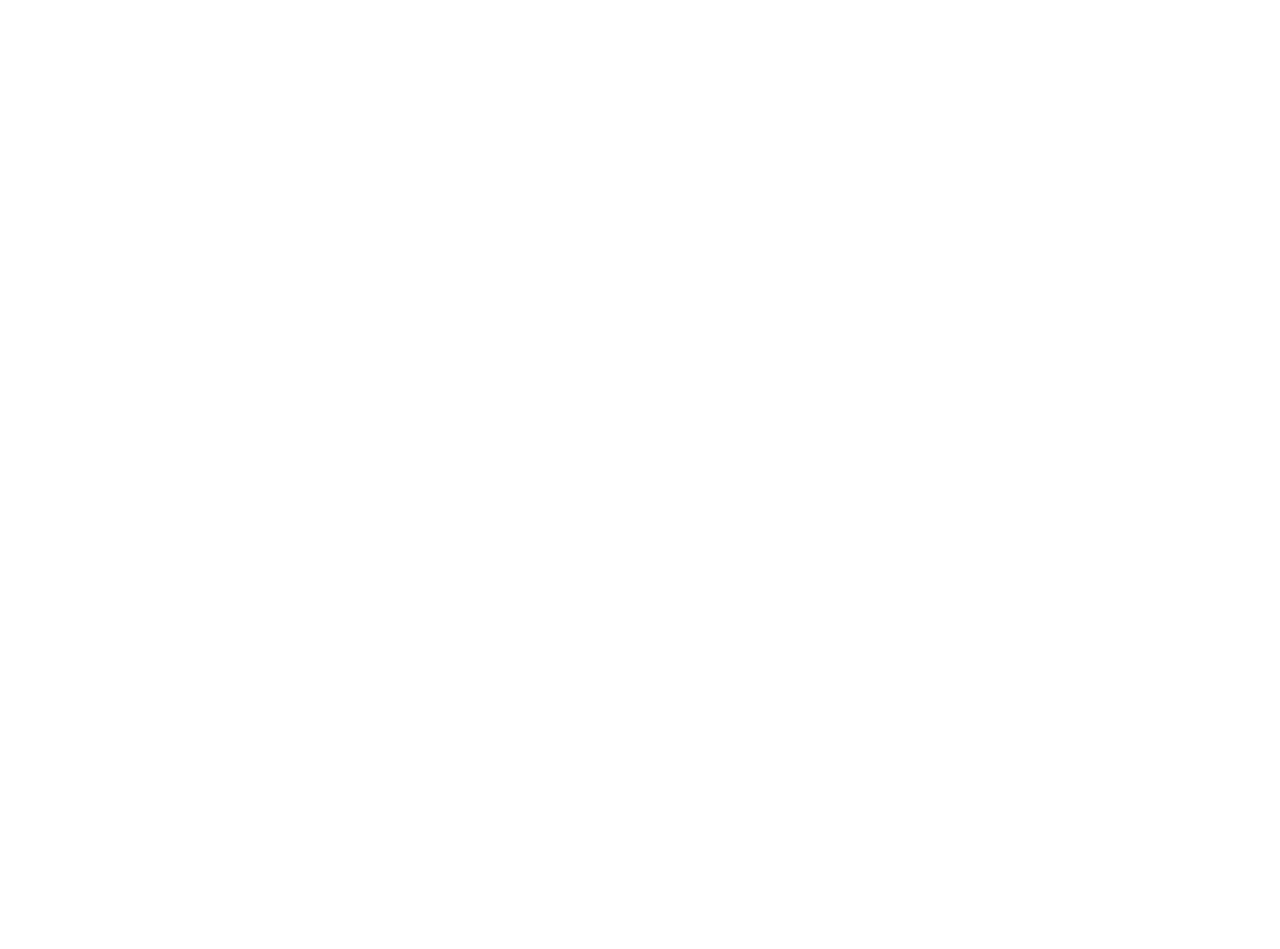
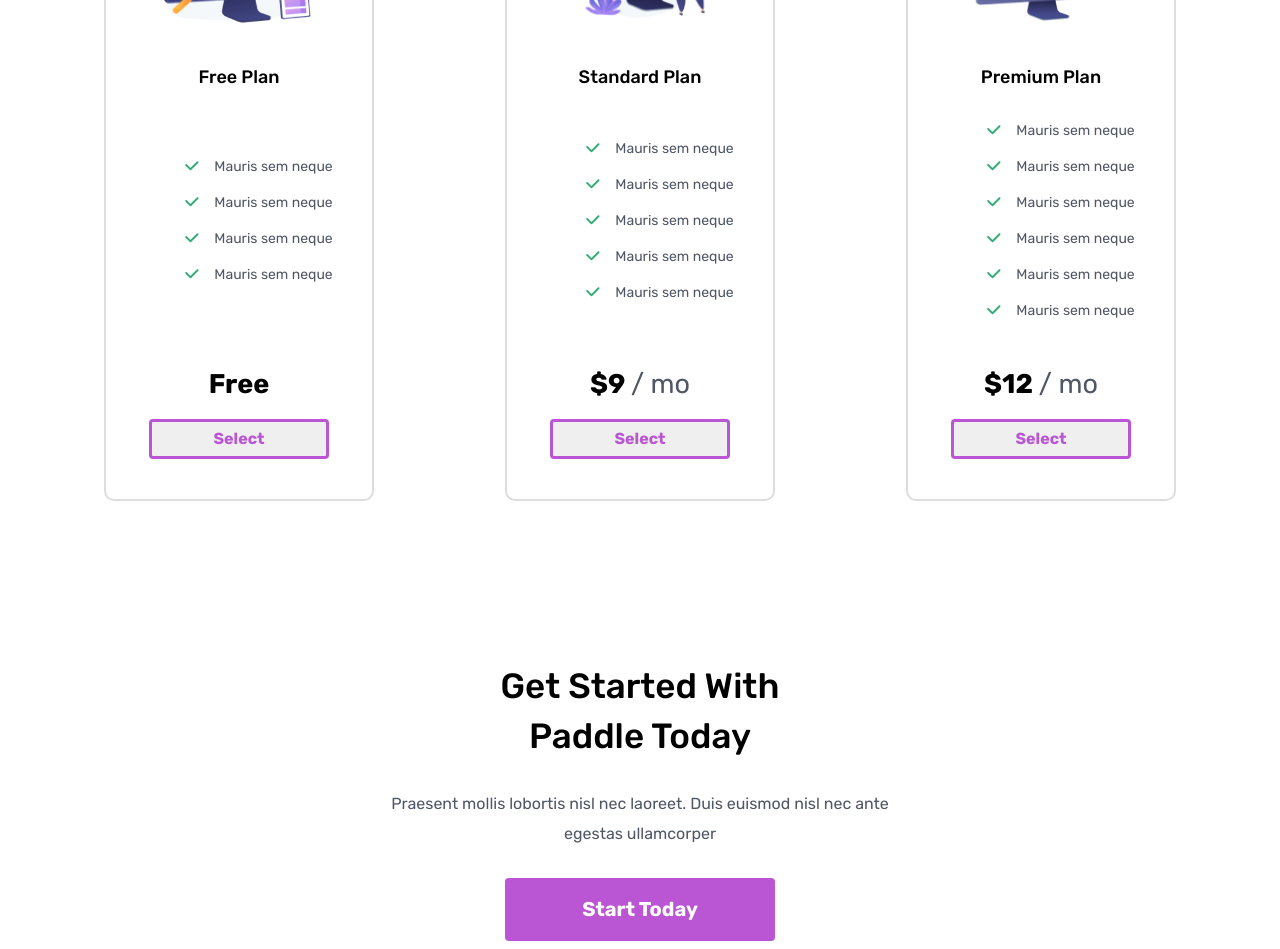
Before and after one commit to theajstars/paddle-frontend-assessment, a React (Create React App) app: page / in a window 1280 px wide. Shown: the part 1840-2789 px from the top of the page. Before the commit the page ends 1649 px from the top, so only its background shows below. Built offline with nearby package versions, Linux system fonts and the light colour scheme; a web font is replaced by a local one.

Commit message:
Get started with Paddle

```diff
--- a/src/Components/Home.js
+++ b/src/Components/Home.js
@@ -4,6 +4,9 @@
 
 import JumboImage from "../assets/img/top-jumbo-bg.jpg";
 import FeatureSectionImage from "../assets/img/feature-section-background.jpg";
+import PlanImage1 from "../assets/img/pricing_images/pricing1.jpg";
+import PlanImage2 from "../assets/img/pricing_images/pricing2.jpg";
+import PlanImage3 from "../assets/img/pricing_images/pricing3.jpg";
 
 export default function Home() {
   return (
@@ -88,7 +91,95 @@
             cheerfully
           </p>
 
-          <div className="plans flex-row"></div>
+          <div className="plans flex-row">
+            <div className="plan flex-column">
+              <div className="flex-column" style={{ alignItems: "center" }}>
+                <img src={PlanImage1} alt="" className="plan-image" />
+                <br />
+                <span className="plan-head">Free Plan</span>
+              </div>
+              <ul className="plan-items">
+                <li className="plan-item text-dark">Mauris sem neque</li>
+                <li className="plan-item text-dark">Mauris sem neque</li>
+                <li className="plan-item text-dark">Mauris sem neque</li>
+                <li className="plan-item text-dark">Mauris sem neque</li>
+              </ul>
+
+              <div className="flex-column" style={{ alignItems: "center" }}>
+                <span className="jumbo-detail-value">Free</span>
+                <br />
+                <button className="rubik plan-button flex-row">Select</button>
+              </div>
+            </div>
+
+            <div className="plan flex-column">
+              <div className="flex-column" style={{ alignItems: "center" }}>
+                <img src={PlanImage2} alt="" className="plan-image" />
+                <br />
+                <span className="plan-head">Standard Plan</span>
+              </div>
+              <ul className="plan-items">
+                <li className="plan-item text-dark">Mauris sem neque</li>
+                <li className="plan-item text-dark">Mauris sem neque</li>
+                <li className="plan-item text-dark">Mauris sem neque</li>
+                <li className="plan-item text-dark">Mauris sem neque</li>
+                <li className="plan-item text-dark">Mauris sem neque</li>
+              </ul>
+
+              <div className="flex-column" style={{ alignItems: "center" }}>
+                <span className="jumbo-detail-value">
+                  $9{" "}
+                  <span style={{ fontWeight: 400 }} className="text-dark">
+                    {" "}
+                    / mo
+                  </span>
+                </span>
+                <br />
+                <button className="rubik plan-button flex-row">Select</button>
+              </div>
+            </div>
+
+            <div className="plan flex-column">
+              <div className="flex-column" style={{ alignItems: "center" }}>
+                <img src={PlanImage3} alt="" className="plan-image" />
+                <br />
+                <span className="plan-head">Premium Plan</span>
+              </div>
+              <ul className="plan-items">
+                <li className="plan-item text-dark">Mauris sem neque</li>
+                <li className="plan-item text-dark">Mauris sem neque</li>
+                <li className="plan-item text-dark">Mauris sem neque</li>
+                <li className="plan-item text-dark">Mauris sem neque</li>
+                <li className="plan-item text-dark">Mauris sem neque</li>
+                <li className="plan-item text-dark">Mauris sem neque</li>
+              </ul>
+
+              <div className="flex-column" style={{ alignItems: "center" }}>
+                <span className="jumbo-detail-value">
+                  $12{" "}
+                  <span style={{ fontWeight: 400 }} className="text-dark">
+                    {" "}
+                    / mo
+                  </span>
+                </span>
+                <br />
+                <button className="rubik plan-button flex-row">Select</button>
+              </div>
+            </div>
+          </div>
+        </div>
+
+        <div className="start-paddle-section flex-column">
+          <span className="body-head start-paddle-head">
+            Get Started With
+            <br />
+            Paddle Today
+          </span>
+          <p className="text-dark choose-plan-text">
+            Praesent mollis lobortis nisl nec laoreet. Duis euismod nisl nec
+            ante <br /> egestas ullamcorper
+          </p>
+          <button className="start-today rubik">Start Today</button>
         </div>
       </Container>
     </>
--- a/src/assets/css/All.css
+++ b/src/assets/css/All.css
@@ -2,6 +2,7 @@
 @import url("./jumbo.css");
 @import url("./features.css");
 @import url("./choose_plans.css");
+@import url("./start_paddle.css");
 * {
   transition: 0.12s;
 }
--- a/src/assets/css/Nav.css
+++ b/src/assets/css/Nav.css
@@ -46,6 +46,7 @@
 }
 .nav-action {
   padding: 7px 30px;
+  text-decoration: none;
   font-weight: 500;
 }
 .sign-in {
@@ -94,3 +95,18 @@
     margin: 30px 0px;
   }
 }
+@media screen and (max-width: 450px) {
+  a.peddle-logo {
+    font-size: 25px;
+    margin-left: -10px;
+  }
+  div.nav-actions {
+    margin-right: -20px;
+  }
+  a.nav-action {
+    padding: 5px 0px;
+    width: 100px;
+    text-align: center;
+    margin: 0px;
+  }
+}
--- a/src/assets/css/choose_plans.css
+++ b/src/assets/css/choose_plans.css
@@ -11,4 +11,81 @@
 .plans {
   justify-content: space-between;
   width: 100%;
+  padding: 0px 40px;
+  box-sizing: border-box;
 }
+.plan {
+  border: 2px solid #dddddd;
+  box-sizing: border-box;
+  border-radius: 10px;
+  height: 700px;
+  width: 270px;
+  align-items: center;
+  justify-content: space-between;
+  padding: 40px 0px;
+  cursor: pointer;
+}
+.plan:hover {
+  border: 2px solid #ba55d3;
+}
+.plan:hover .plan-button {
+  background: #ba55d3;
+  color: #ffffff;
+}
+.plan-image {
+  width: 200px;
+  height: 200px;
+}
+.plan-head {
+  font-weight: 500;
+  font-size: 18px;
+  line-height: 30px;
+}
+.plan-items {
+  /* display: flex;
+  flex-direction: column;
+  align-items: flex-start; */
+}
+.plan-item {
+  margin-bottom: 19px;
+  font-size: 14px;
+  list-style-type: none;
+}
+.plan-item::before {
+  content: url("../img/icons/green-check.png");
+  padding-right: 15px;
+}
+.plan-button {
+  border: 3px solid #ba55d3;
+  box-sizing: border-box;
+  border-radius: 4px;
+  width: 180px;
+  height: 40px;
+  align-items: center;
+  justify-content: center;
+  outline: none;
+  cursor: pointer;
+  font-size: 16px;
+  color: #ba55d3;
+  font-weight: bold;
+}
+.plan-button:hover {
+  background: #ba55d3;
+  color: #ffffff;
+}
+
+@media screen and (max-width: 1000px) {
+  div.plans {
+    padding: 0px;
+  }
+}
+@media screen and (max-width: 900px) {
+  div.plans {
+    flex-direction: column;
+    align-items: center;
+    justify-content: space-between;
+  }
+  div.plan {
+    margin: 15px 0px;
+  }
+}
--- /dev/null
+++ b/src/assets/css/start_paddle.css
@@ -0,0 +1,22 @@
+.start-paddle-section {
+  margin-top: 160px;
+  align-items: center;
+  min-height: 280px;
+  justify-content: space-between;
+}
+.start-paddle-head {
+  text-align: center;
+}
+.start-today {
+  width: 270px;
+  height: 63px;
+  background: #ba55d3;
+  border-radius: 4px;
+  outline: none;
+  border: 2px solid #ba55d3;
+  color: #fff;
+  font-size: 20px;
+  font-weight: 700;
+  justify-content: center;
+  align-items: center;
+}
```
Also changed, not shown: src/assets/img/icons/green-check.png (added), src/assets/img/pricing_images/pricing3.jpg (renamed from src/assets/img/pricing_images/pricing3jpg.jpg).
